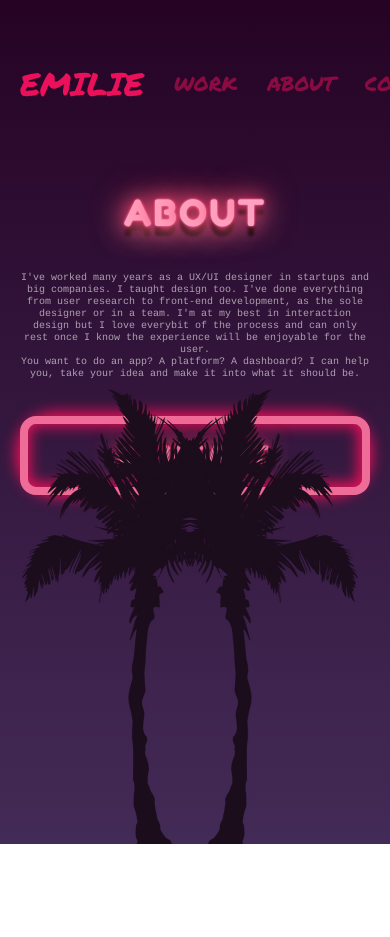
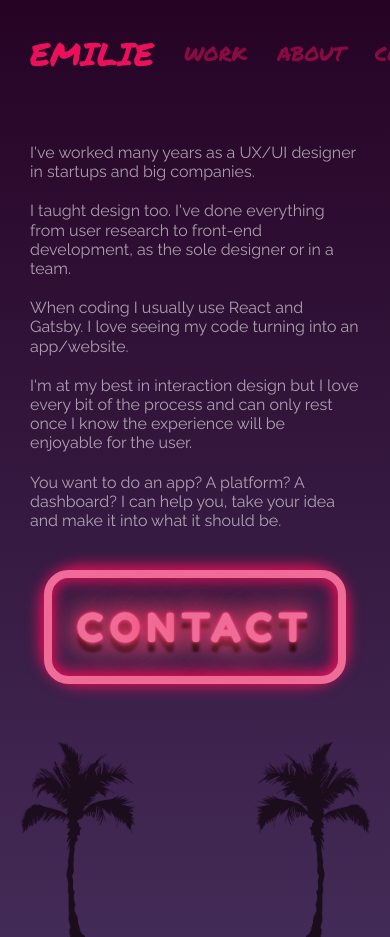
Before and after one commit to AdamanskaHub/Emilie, a Gatsby site: page /about in a window 390 px wide. Shown: the top 937 px of the page. Before the commit the page ends 844 px from the top, so only its background shows below. Built offline with nearby package versions, Linux system fonts and the light colour scheme; Gatsby itself is replaced by a stand-in of ours.

Commit message:
About page almost done

```diff
--- a/src/pages/about.js
+++ b/src/pages/about.js
@@ -14,30 +14,34 @@ const About = () => (
 
 <div className="bloc">
 <Nav />
-  <div className="title">
+  {/* <div className="title">
     <div className="title__txt">
       <b>
-        <span>A</span>
+        <span></span>
         <span className="blink">B</span>
         <span>O</span>
         <span>U</span>
-         {/* <span className="blinkless">T</span>  */}
+        <span className="blinkless">T</span>
         <span>T</span>
       </b>
     </div>
+  </div> */}
+{/* <div className="contact-col"> */}
+<div className="content">
+  <div className="content__center">
+  <p>
+      I've worked many years as a UX/UI designer in startups and big companies.</p>
+      <p>
+      I taught design too. I've done everything from user research to front-end development, as the sole designer or in a team. </p>
+      <p>When coding I usually use React and Gatsby. I love seeing my code turning into an app/website.
+    </p>
+      <p>I'm at my best in interaction design but I love every bit of the process and can only rest once I know the experience will be enjoyable for the user.
+    </p>
+    <p>
+      You want to do an app? A platform? A dashboard? I can help you, take your idea and make it into what it should be.
+    </p>
   </div>
 
-  <div className="content">
-    <p>
-      I've worked many years as a UX/UI designer in startups and big companies.
-      I taught design too. I've done everything from user research to
-      front-end development, as the sole designer or in a team. I'm at my best
-      in interaction design but I love everybit of the process and can only rest once I know the experience will be enjoyable for the user.
-    </p>
-    <p>
-      You want to do an app? A platform? A dashboard? I can help you, take
-      your idea and make it into what it should be.
-    </p>
 
   </div>
 
@@ -48,9 +52,11 @@ const About = () => (
     </div>
     </a>
   </div>
+{/* </div> */}
 
-  <img src={palm} alt="palm tree" className="palm palm-left" />
-<img src={palm} alt="palm tree" className="palm palm-right" />
+
+  <img src={palm} alt="palm tree" className="palm palm__left" />
+<img src={palm} alt="palm tree" className="palm palm__right" />
   </div>
 
     </>
--- a/src/sass/pages/_about.scss
+++ b/src/sass/pages/_about.scss
@@ -1,20 +1,27 @@
 .bloc {
   background-image: linear-gradient(#260325, #432b57);
   min-height: 100vh;
-    padding: 10vh 60px 60vh;
+  padding: 3rem 3rem 50vh;
   position: relative;
   transform: .5s;
+  @media only screen and (max-width: 800px) {
+    padding: 3rem 3rem 40vh;
+
 }
-  @media  only screen and (max-width: 800px){
-    .bloc{
-      padding: 60px 20px 210px;
+  @media only screen and (max-width: 599px) {
+    padding: 3rem 3rem 30vh;
   }
+
 }
+
+
+
 .title {
   margin: 10vh 0 0 0;
   display: flex;
   justify-content: center;
 }
+
 .title__txt b {
   letter-spacing: 0.08em;
   font: 4.618em "Fredoka One", "PT Mono", sans-serif;
@@ -23,47 +30,58 @@
     0 0 0.1em #ea1059, 0 10px 3px #000;
   transition: .5s;
 }
-  @media  only screen and (max-width: 600px){
-    .title__txt b{
+
+@media only screen and (max-width: 600px) {
+  .title__txt b {
     letter-spacing: 0.06em;
     font-size: 3.618em;
   }
 }
+
 .title__txt b .blink {
   animation: blink linear infinite 8s;
 }
+
 @keyframes blink {
   78% {
     color: inherit;
     text-shadow: inherit;
   }
+
   79% {
     color: #333;
   }
+
   80% {
     text-shadow: none;
   }
+
   81% {
     color: inherit;
     text-shadow: inherit;
   }
+
   82% {
     color: #333;
     text-shadow: none;
   }
+
   83% {
     color: inherit;
     text-shadow: inherit;
   }
+
   92% {
     color: #333;
     text-shadow: none;
   }
+
   92.5% {
     color: inherit;
     text-shadow: inherit;
   }
 }
+
 /* .title__txt b .blinkless {
     animation: blinkless linear infinite 3s;
   } */
@@ -72,68 +90,87 @@
     color: inherit;
     text-shadow: inherit;
   }
+
   35% {
     color: #333;
   }
+
   36% {
     text-shadow: none;
   }
+
   37% {
     color: inherit;
     text-shadow: inherit;
   }
 }
+
 .blinklittle {
   animation: blinklittle linear infinite 5s;
 }
+
 @keyframes blinklittle {
   56% {
     color: inherit;
     text-shadow: inherit;
   }
+
   57% {
     color: #333;
   }
+
   58% {
     text-shadow: none;
   }
+
   59% {
     color: inherit;
     text-shadow: inherit;
   }
 }
+
 .content {
   color: rgba(255, 255, 255, 0.6);
-    font-family: 'PT Mono', Courier, monospace;
-    width: 100%;
-    display: flex;
-    justify-content: center;
-    align-items: center;
-    flex-direction: column;
-    margin: 6.618em 0;
+  font-family: $raleway;
+
+  font-size: 1.6rem;
+  margin: 20% 10% 4rem;
+  text-align: center;
+  @media (min-width: 600px) and (max-width: 800px) {
+    margin: 20% 0 4rem;
   }
-  @media  only screen and (max-width: 600px){
-    .content{
-      margin: 3.618em 0;
+  @media only screen and (max-width: 600px) {
+    margin: 20% 0 4rem;
+
+}
+&__center{
+  margin: 0 auto;
+  max-width: 800px;
 }
 }
+
+
+
 .content p {
-    max-width:800px;
-    width: 50vw;
-    text-align: center;
   line-height: 1.2em;
   transition: .5s;
+  margin: 0 auto;
+  margin-bottom: 2rem;
+  text-align: left;
+
 }
-  @media  only screen and (max-width: 800px){
-    .content p{
+
+@media only screen and (max-width: 800px) {
+  .content p {
     width: 100%;
   }
 }
+
 .contact {
   display: flex;
   justify-content: center;
-  }
-  .contact__button {
+
+  &__button {
     border-radius: 3.618em;
     border: 0px #f06c98 solid;
     -webkit-box-shadow: -1px -1px 14px 3px rgba(234, 16, 89, 1);
@@ -145,7 +182,8 @@
     -o-z-index: 3;
     z-index: 3;
   }
-  .contact__buttonalt {
+
+  &__buttonalt {
     cursor: pointer;
     padding: 0.618em;
     border-radius: 0.618em;
@@ -158,17 +196,11 @@
     color: #f06c98;
     text-shadow: 0 5px 30px, 0 0 2px, 0 0 1em #ff4444, 0 0 0.5em #ea1059,
       0 0 0.1em #ea1059, 0 10px 3px #000;
-    transition: border 1s, color 1.5s , font-size .5s;
+    transition: border 1s, color 1.5s, font-size .5s;
     z-index: 3;
     text-align: center;
-  }
-  @media  only screen and (max-width: 800px){
-    .contact__buttonalt{
-      font-size: 2.618em;
-      text-align: center;
-    }
-  }
-  .contact__buttonalt:hover {
+
+    &:hover {
       cursor: pointer;
       border: 8px #fbd0eb solid;
       -webkit-box-shadow: -1px -1px 14px 3px rgba(234, 16, 89, 1) inset;
@@ -180,62 +212,71 @@
       text-shadow: 0 5px 30px, 0 0 2px, 0 0 1em #ff4444, 0 0 0.5em #ea1059,
         0 0 0.1em #ea1059, 0 10px 3px #000;
     }
-  @media  only screen and (max-width: 800px){
-    .contact__buttonalt:hover{
-      font-size: 2.618em;
+
+    @media only screen and (max-width: 800px) {
+      .contact__buttonalt:hover {
+        font-size: 4em;
         text-align: center;
       }
     }
-  .palms {
+  }
+
+  @media only screen and (max-width: 800px) {
+    .contact__buttonalt {
+      font-size: 4em;
+      text-align: center;
+    }
+  }
+
+  //   &-col{
+  //     margin-top: 2rem;
+  //     display: grid;
+  //     grid-template-columns: 1fr 1fr;
+  // grid-template-rows: 1fr;
+  // grid-column-gap: 20px;
+  // grid-row-gap: 20px;
+  // justify-items: stretch;
+  // align-items: center;
+  //   }
+}
+
+.palm {
   position: absolute;
   bottom: 0;
-    left: 0;
-    display: flex;
-    justify-content: space-between;
-    width: 100%;
+
+  &__left {
+    left: 5vw;
+    transition: .5s;
+    -webkit-transform: scaleX(-1);
+    transform: scaleX(-1);
+    @media (min-width: 600px) and (max-width: 800px) {
+      width: 30%;
     }
-  @media only screen and (max-width: 800px) {
-    .palms {
-      display: inherit;
+    @media only screen and (max-width: 599px) {
+      width: 30vw;
     }
   }
-  .palms__left {
-    padding-right: 5vw;
-    -webkit-transform: scaleX(-1);
-    transform: scaleX(-1);
+
+  &__right {
+    right: 5vw;
+    transition: .5s;
+    @media (min-width: 600px) and (max-width: 800px) {
+      width: 30%;
+    }
+    @media only screen and (max-width: 599px) {
+      width: 30vw;
+    }
+  }
+}
+
+a {
+  text-decoration: none;
+  cursor: pointer;
   transition: .5s;
 }
-  @media (min-width: 600px) and (max-width: 800px) {
-    .palms__left{
-      right:5vw;
-      width: 30%;
-    }
-    .palms__right{
-      width: 30%;
-      float: right;
+
+@media only screen and (max-width: 800px) {
+  a {
+    width: auto;
   }
 }
-  @media only screen and (max-width: 599px) {
-    .palms__left{
-      right:5vw;
-      width: 40%;
-    }
-    .palms__right{
-      width: 40%;
-      float: right;
-    }
-  }
-  .palms__right {
-    padding-right: 5vw;
-    transition: .5s;
-  }
-  a {
-    text-decoration: none;
-    cursor:pointer;
-    transition: .5s;
-  }
-  @media  only screen and (max-width: 600px){
-    a{
-      width: 100%;
-    }
-  }
```
Lines whose indentation alone changed are shown as unchanged.
